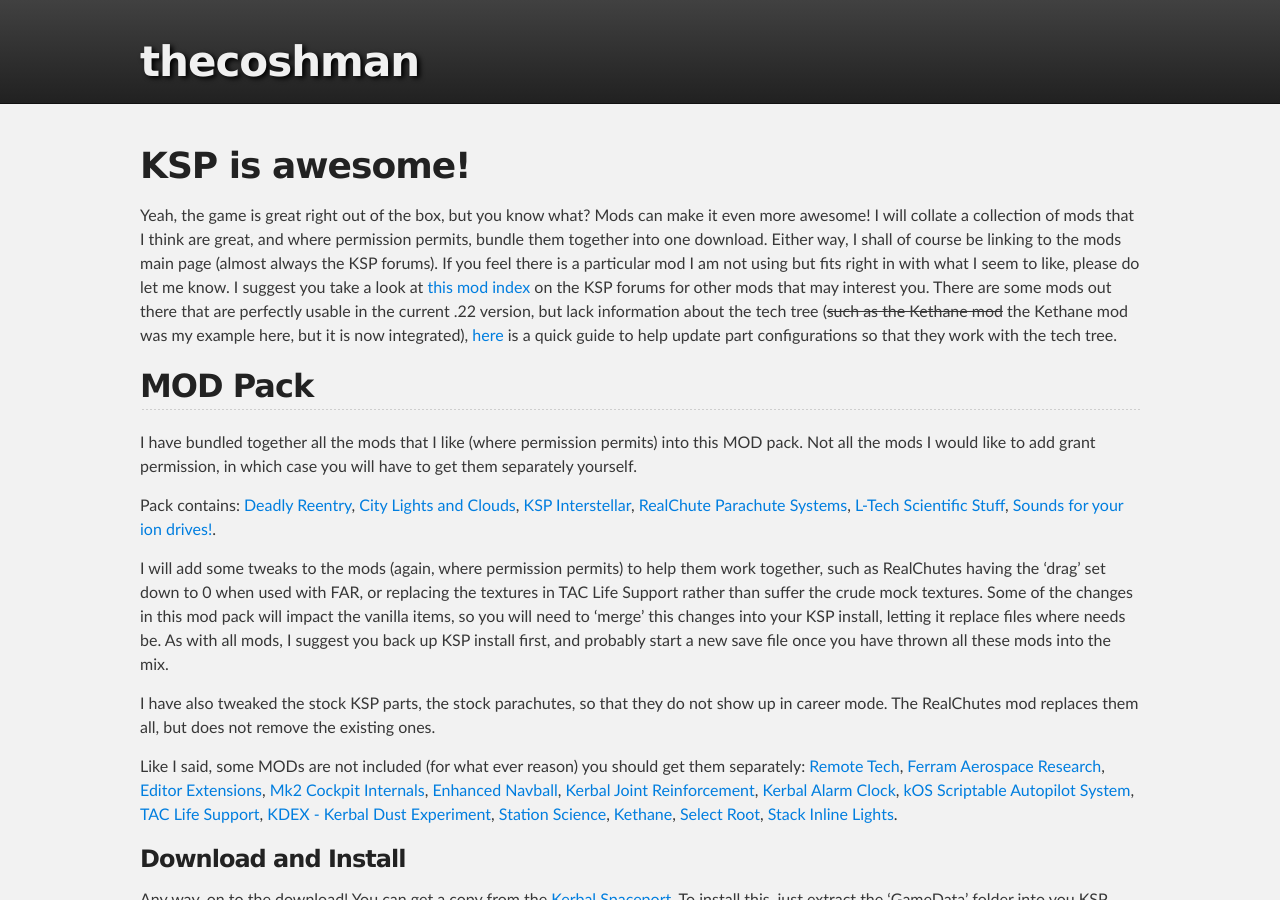
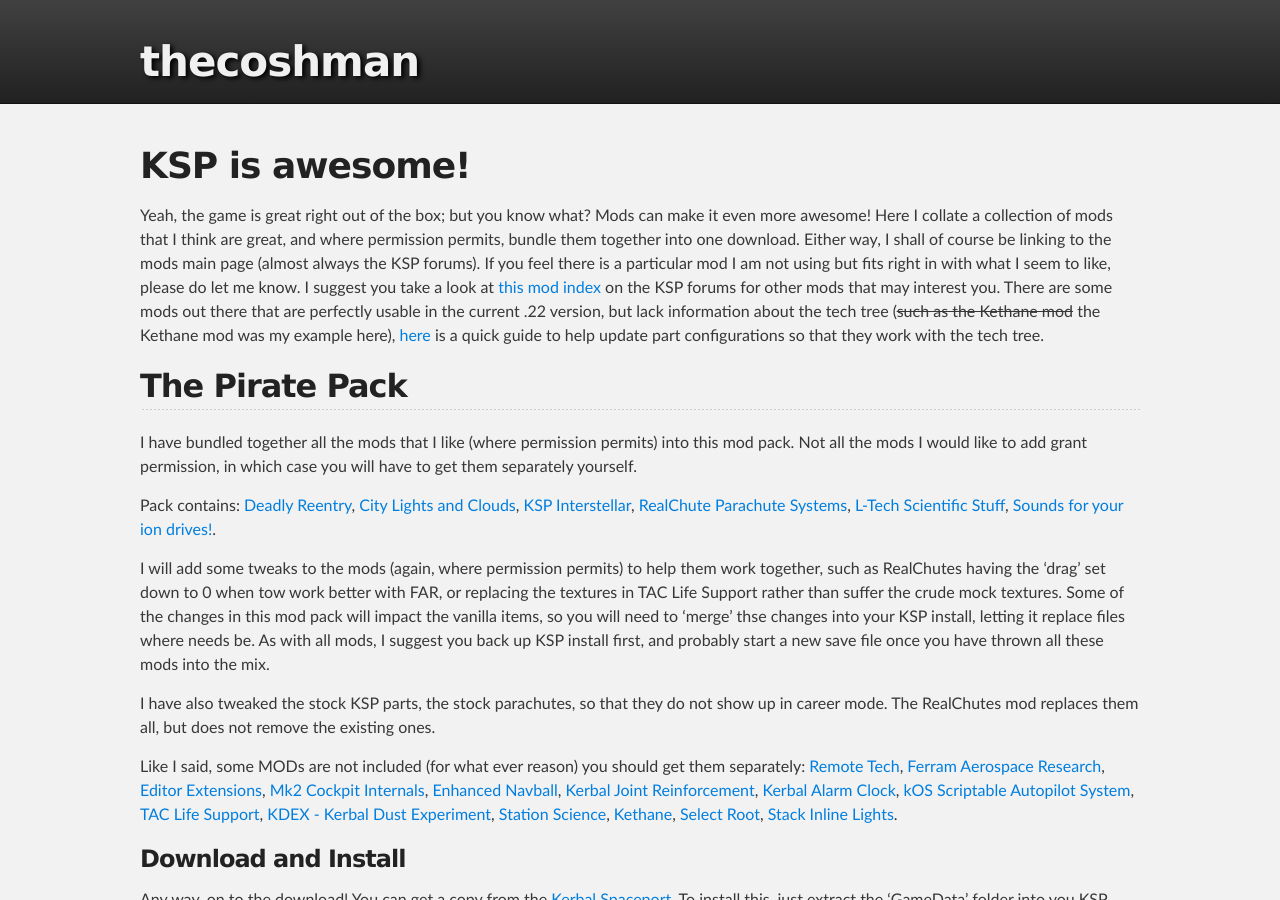
Before and after one commit to thecoshman/thecoshman.github.com, a Jekyll site: the page built from ksp/index.markdown, in a window 1280 px wide and 900 px high. Built offline with Jekyll 4.4.1, drawn with Linux system fonts in a browser that asks for light colours.

Commit message:
small tweaks to wording

```diff
--- a/ksp/index.markdown
+++ b/ksp/index.markdown
@@ -7,23 +7,24 @@
 
 #KSP is awesome!
 
-Yeah, the game is great right out of the box, but you know what? Mods can make it even more awesome!
-I will collate a collection of mods that I think are great, and where permission permits, bundle them together into one download.
+Yeah, the game is great right out of the box; but you know what?
+Mods can make it even more awesome!
+Here I collate a collection of mods that I think are great, and where permission permits, bundle them together into one download.
 Either way, I shall of course be linking to the mods main page (almost always the KSP forums).
 If you feel there is a particular mod I am not using but fits right in with what I seem to like, please do let me know.
 I suggest you take a look at [this mod index](http://forum.kerbalspaceprogram.com/threads/55401-Community-Mods-and-Plugins-Library) on the KSP forums for other mods that may interest you.
-There are some mods out there that are perfectly usable in the current .22 version, but lack information about the tech tree (~~such as the Kethane mod~~ the Kethane mod was my example here, but it is now integrated), [here](http://en.reddit.com/r/KerbalSpaceProgram/comments/1om2i8/how_to_integrate_mods_into_career_mode/) is a quick guide to help update part configurations so that they work with the tech tree.
+There are some mods out there that are perfectly usable in the current .22 version, but lack information about the tech tree (<del>such as the Kethane mod</del> the Kethane mod was my example here), [here](http://en.reddit.com/r/KerbalSpaceProgram/comments/1om2i8/how_to_integrate_mods_into_career_mode/) is a quick guide to help update part configurations so that they work with the tech tree.
 
-## MOD Pack
+## The Pirate Pack
 
-I have bundled together all the mods that I like (where permission permits) into this MOD pack.
+I have bundled together all the mods that I like (where permission permits) into this mod pack.
 Not all the mods I would like to add grant permission, in which case you will have to get them separately yourself.
 
 Pack contains:
 {% assign had_first = false %}{% for mod in site.categories.ksp %}{% if mod.in_pack %}{% if had_first %},{% else %}{% assign had_first = true %}{% endif %} [{{ mod.title}}](#{{ mod.title | remove:' ' }}){% endif %}{% endfor %}.
 
-I will add some tweaks to the mods (again, where permission permits) to help them work together, such as RealChutes having the 'drag' set down to 0 when used with FAR, or replacing the textures in TAC Life Support rather than suffer the crude mock textures.
-Some of the changes in this mod pack will impact the vanilla items, so you will need to 'merge' this changes into your KSP install, letting it replace files where needs be.
+I will add some tweaks to the mods (again, where permission permits) to help them work together, such as RealChutes having the 'drag' set down to 0 when tow work better with FAR, or replacing the textures in TAC Life Support rather than suffer the crude mock textures.
+Some of the changes in this mod pack will impact the vanilla items, so you will need to 'merge' thse changes into your KSP install, letting it replace files where needs be.
 As with all mods, I suggest you back up KSP install first, and probably start a new save file once you have thrown all these mods into the mix.
 
 I have also tweaked the stock KSP parts, the stock parachutes, so that they do not show up in career mode.
@@ -34,8 +35,10 @@
 
 ### Download and Install
 
-Any way, on to the download! You can get a copy from the [Kerbal Spaceport](http://kerbalspaceport.com/thepiratepack/). To install this, just extract the 'GameData' folder into you KSP installation, there should be an existing 'GameData' folder to merge into.
-You will need to allow some of the files to be replaced; if you do not allow this, the Mk2 cockpit will not work correctly, and you will still have the stock parachutes even though you don't need them.
+Any way, on to the download! You can get a copy from the [Kerbal Spaceport](http://kerbalspaceport.com/thepiratepack/).
+To install this, just extract the 'GameData' folder into you KSP installation, there should be an existing 'GameData' folder to merge into.
+You will need to allow some of the files to be replaced;
+if you do not allow this, the Mk2 cockpit will not work correctly, and you will still have the stock parachutes even though you don't need them.
 
 ## The MODs in Detail
 
```
